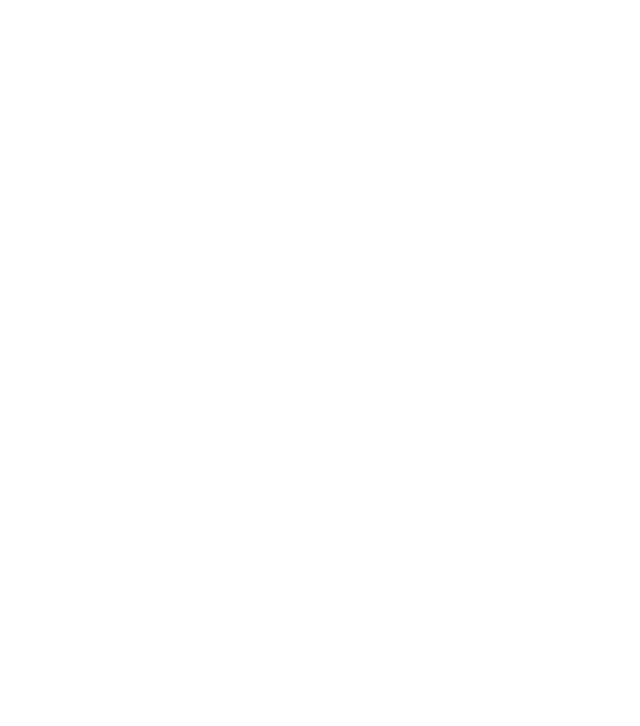
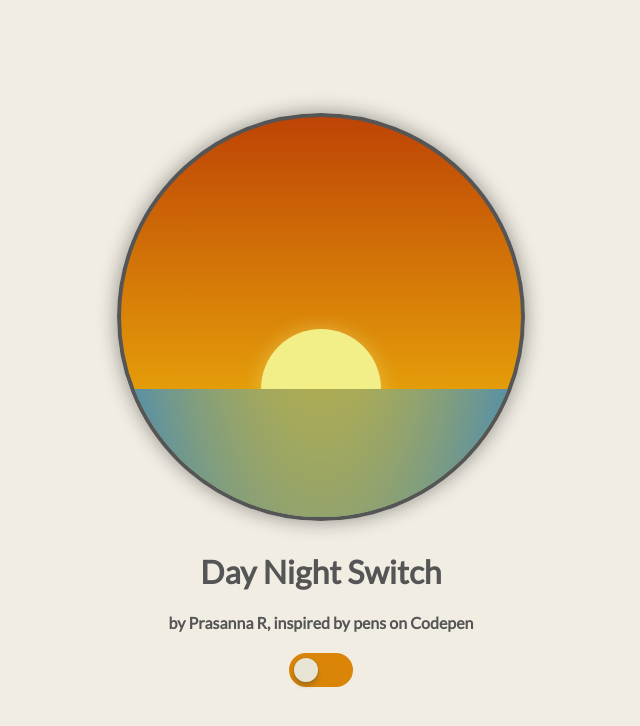
Before and after one commit to JuniorRaja/react-components-for-you, a React (Create React App) app: page /Components/DayNightSwitch/DayNightSwitch in a window 1280 px wide. Before the commit this address had no page. Shown: the top 726 px of the page, without its empty margins (319-959 px from the left). Built offline with nearby package versions, Linux system fonts and the light colour scheme.

Commit message:
Added Day Night Switch

```diff
--- a/package.json
+++ b/package.json
@@ -1,5 +1,5 @@
 {
-  "name": "reactbookstack",
+  "name": "react-components",
   "version": "0.1.0",
   "private": true,
   "dependencies": {
--- a/public/index.html
+++ b/public/index.html
@@ -1,43 +1,18 @@
 <!DOCTYPE html>
 <html lang="en">
+
   <head>
     <meta charset="utf-8" />
     <link rel="icon" href="%PUBLIC_URL%/favicon.ico" />
     <meta name="viewport" content="width=device-width, initial-scale=1" />
     <meta name="theme-color" content="#000000" />
-    <meta
-      name="description"
-      content="Web site created using create-react-app"
-    />
-    <link rel="apple-touch-icon" href="%PUBLIC_URL%/logo192.png" />
-    <!--
-      manifest.json provides metadata used when your web app is installed on a
-      user's mobile device or desktop. See https://developers.google.com/web/fundamentals/web-app-manifest/
-    -->
-    <link rel="manifest" href="%PUBLIC_URL%/manifest.json" />
-    <!--
-      Notice the use of %PUBLIC_URL% in the tags above.
-      It will be replaced with the URL of the `public` folder during the build.
-      Only files inside the `public` folder can be referenced from the HTML.
-
-      Unlike "/favicon.ico" or "favicon.ico", "%PUBLIC_URL%/favicon.ico" will
-      work correctly both with client-side routing and a non-root public URL.
-      Learn how to configure a non-root public URL by running `npm run build`.
-    -->
+    <meta name="description" content="Website containing React Components for Ref" />
     <title>React App</title>
   </head>
+
   <body>
     <noscript>You need to enable JavaScript to run this app.</noscript>
     <div id="root"></div>
-    <!--
-      This HTML file is a template.
-      If you open it directly in the browser, you will see an empty page.
+  </body>
 
-      You can add webfonts, meta tags, or analytics to this file.
-      The build step will place the bundled scripts into the <body> tag.
-
-      To begin the development, run `npm start` or `yarn start`.
-      To create a production bundle, use `npm run build` or `yarn build`.
-    -->
-  </body>
 </html>
--- a/src/App.js
+++ b/src/App.js
@@ -1,13 +1,8 @@
 import "./App.css";
-import {
-  BrowserRouter as Router,
-  Routes,
-  Route,
-  Navigate,
-} from "react-router-dom";
-import ScrollGallery from "./Components/ScrollGallery/ScrollGallery";
+import { BrowserRouter as Router, Routes, Route } from "react-router-dom";
 import Home from "./Home";
 import Books from "./Components/Books/Books";
+import DayNightSwitch from "./Components/DayNightSwitch/DayNightSwitch";
 
 function App() {
   return (
@@ -21,9 +16,14 @@
 
           <Route path="/Components/Books/Books" element={<Books />} />
 
-          <Route
+          {/* <Route
             path="/Components/ScrollGallery/ScrollGallery"
             element={<ScrollGallery />}
+          /> */}
+
+          <Route
+            path="/Components/DayNightSwitch/DayNightSwitch"
+            element={<DayNightSwitch />}
           />
         </Routes>
       </Router>
@@ -141,8 +141,7 @@
         </div>
         <div className="overlay"></div>
       </div> */}
-      <br />
-      <br />
+
       {/* <ScrollGallery /> */}
     </div>
   );
--- /dev/null
+++ b/src/Components/DayNightSwitch/DayNightSwitch.css
@@ -0,0 +1,296 @@
+@import url(https://fonts.googleapis.com/css?family=Lato);
+
+#info {
+    position: absolute;
+    left: 5%;
+}
+
+body {
+    padding: 0;
+    margin: 0;
+    font-family: 'Lato';
+    text-align: center;
+}
+
+.section-switch {
+    display: flex;
+    flex-direction: column;
+    align-items: center;
+    justify-content: center;
+    font-size: 1em;
+    text-align: center;
+    background: #f1ede3;
+    width: 100%;
+    height: 100vh;
+    color: #555;
+
+    -webkit-transition: background 0.5s ease-in-out;
+    transition: background 0.5s ease-in-out;
+}
+
+.night .section {
+    background: #080d17;
+    color: #e9e5d5;
+}
+
+.night #intro-text {
+    color: #e9e5d5;
+}
+
+.time-circle {
+    position: relative;
+    background: linear-gradient(to bottom, #BE4405, #F6C60C);
+    width: 400px;
+    height: 400px;
+    border-radius: 50%;
+    border: 4.5px solid #555;
+    overflow: hidden;
+    padding: 0px;
+    margin: 0 auto;
+    margin-bottom: 10px;
+    box-shadow: 0 0 20px rgba(0, 0, 0, 0.4);
+    text-align: center;
+
+    -webkit-transition: all 1.1s ease-in-out;
+    transition: all 1.1s ease-in-out;
+}
+
+.night .time-circle {
+    background: linear-gradient(to bottom, #111936, #285A7B);
+    border-color: #e9e5d5;
+}
+
+.sun {
+    margin-top: 20px;
+    background: #F2EF88;
+    box-shadow: 0 0 20px rgba(242, 239, 136, 0.4);
+    width: 30%;
+    height: 30%;
+    border-radius: 50%;
+    position: relative;
+    left: 35%;
+    top: 48%;
+
+    -webkit-animation: pulse 5s ease infinite alternate;
+    animation: pulse 5s ease infinite alternate;
+    -webkit-transition: all 1.1s 0.4s ease;
+    transition: all 1.1s 0.4s ease;
+}
+
+@keyframes pulse {
+    0% {
+        box-shadow: 0 0 20px rgba(242, 239, 136, 0.4);
+    }
+
+    50% {
+        box-shadow: 0 0 40px rgba(242, 239, 136, 1);
+    }
+
+    100% {
+        box-shadow: 0 0 20px rgba(242, 239, 136, 0.4);
+    }
+}
+
+@-webkit-keyframes pulse {
+    0% {
+        box-shadow: 0 0 20px rgba(242, 239, 136, 0.4);
+    }
+
+    50% {
+        box-shadow: 0 0 40px rgba(242, 239, 136, 1);
+    }
+
+    100% {
+        box-shadow: 0 0 20px rgba(242, 239, 136, 0.4);
+    }
+}
+
+.night .sun {
+    top: 70%;
+    left: 20%;
+
+    -webkit-transition: all 1.1s 0s ease;
+    transition: all 1.1s 0s ease;
+}
+
+.moon {
+    position: absolute;
+    margin-top: 20px;
+    background: #d9d8d0;
+    box-shadow: inset -10px 2px 0 0px #899098;
+    width: 22.5%;
+    height: 22.5%;
+    border-radius: 100%;
+    position: relative;
+    left: 120%;
+    margin-left: -50px;
+    top: -50%;
+    overflow: hidden;
+
+    -webkit-transition: all 1.1s 0s ease;
+    transition: all 1.1s 0s ease;
+}
+
+.night .moon {
+    left: 65%;
+    top: -10%;
+
+    -webkit-transition: all 1.1s 0.4s ease;
+    transition: all 1.1s 0.4s ease;
+}
+
+.moon div:nth-child(n) {
+    position: relative;
+    background: #b9b8b0;
+    border-radius: 50%;
+    box-shadow: inset 4px -2px 0 0px #535457;
+}
+
+.moon div:nth-child(1) {
+    top: 25%;
+    left: 12%;
+    width: 27%;
+    height: 27%;
+}
+
+.moon div:nth-child(2) {
+    top: -11%;
+    left: 60%;
+    width: 16%;
+    height: 16%;
+}
+
+.moon div:nth-child(3) {
+    top: 25%;
+    left: 44%;
+    width: 16%;
+    height: 16%;
+}
+
+.stars {
+    opacity: 0;
+    margin-left: 100px;
+    top: 0;
+    left: 0;
+    -webkit-transition: all 0.8s 0s ease;
+    transition: all 0.8s 0s ease;
+    z-index: 1000;
+}
+
+.night .stars {
+    opacity: 1;
+
+    -webkit-transition: all 3s 0.4s ease;
+    transition: all 3s 0.4s ease;
+}
+
+.stars div:nth-child(n) {
+    position: absolute;
+    background: radial-gradient(rgba(255, 255, 255, 1), rgba(255, 255, 255, 0));
+    border-radius: 50%;
+    box-shadow: 0 0 10px rgba(255, 255, 255, 1);
+    overflow: hidden;
+    width: 0.4%;
+    height: 0.4%;
+
+    margin-left: 20%;
+    margin-top: -20%;
+
+    -webkit-transition: all 1s 0s ease;
+    transition: all 1s 0s ease;
+}
+
+.night .stars div:nth-child(n) {
+    margin-left: 0;
+    margin-top: 0;
+
+    -webkit-transition: all 1s 0.4s ease-out;
+    transition: all 1s 0.4s ease-out;
+}
+
+.stars div:nth-child(1) {
+    left: 25%;
+    top: 30%;
+}
+
+.stars div:nth-child(2) {
+    left: 55%;
+    top: 20%;
+}
+
+.stars div:nth-child(3) {
+    left: 60%;
+    top: 60%;
+}
+
+.stars div:nth-child(4) {
+    left: 40%;
+    top: 45%;
+}
+
+.stars div:nth-child(5) {
+    left: 15%;
+    top: 55%;
+}
+
+.stars div:nth-child(6) {
+    left: 40%;
+    top: 10%;
+}
+
+.stars div:nth-child(7) {
+    left: 80%;
+    top: 55%;
+}
+
+.water {
+    position: absolute;
+    background: repeating-radial-gradient(ellipse farthest-corner at center -400%, #f5c30e 30%, #518eac 90%) repeat scroll 0 0 #518eac;
+    width: 100%;
+    height: 200px;
+    top: 68%;
+
+    -webkit-transition: all 1.1s ease;
+    transition: all 1.1s ease;
+
+}
+
+.night .water {
+    background: repeating-radial-gradient(ellipse farthest-corner at center -400%, #7fa1bb 30%, #1d425a 90%) repeat scroll 0 0 #1d425a;
+}
+
+#switch,
+#circle {
+    height: 30px;
+    -webkit-transition: all 0.4s cubic-bezier(0.54, 1.6, 0.5, 1);
+    transition: all 0.4s cubic-bezier(0.54, 1.6, 0.5, 1);
+}
+
+#switch {
+    width: 60px;
+    margin: 0 auto;
+    border: 2px solid #DA8508;
+    border-radius: 27px;
+    background: #DA8508;
+    position: relative;
+}
+
+#circle {
+    margin-top: 5%;
+    margin-left: 5%;
+    width: 40%;
+    height: 80%;
+    border-radius: 50%;
+    box-shadow: 0 4px 4px rgba(26, 53, 71, 0.25), 0 0 0 1px rgba(26, 53, 71, 0.07);
+    background: #e9e5d5;
+}
+
+.switched {
+    border-color: #1C3958 !important;
+    background: #1C3958 !important;
+}
+
+.switched #circle {
+    margin-left: 55%;
+    background: #e9e5d5;
+}
--- /dev/null
+++ b/src/Components/DayNightSwitch/DayNightSwitch.jsx
@@ -0,0 +1,48 @@
+import React, { useState } from "react";
+import "./DayNightSwitch.css";
+
+const DayNightSwitch = () => {
+  const [isNight, setIsNight] = useState(false);
+
+  const toggleDayNight = () => {
+    setIsNight(!isNight);
+  };
+
+  return (
+    <div id="fullpage" className={isNight ? "night" : ""}>
+      <div className="section-switch">
+        <div className="time-circle">
+          <div className="sun"></div>
+          <div className="moon">
+            <div></div>
+            <div></div>
+            <div></div>
+          </div>
+          <div className="stars">
+            <div></div>
+            <div></div>
+            <div></div>
+            <div></div>
+            <div></div>
+            <div></div>
+            <div></div>
+          </div>
+          <div className="water"></div>
+        </div>
+        <div id="intro-text">
+          <h1>Day Night Switch</h1>
+          <h4>by Prasanna R, inspired by pens on Codepen</h4>
+        </div>
+        <div
+          id="switch"
+          onClick={toggleDayNight}
+          className={isNight ? "switched" : ""}
+        >
+          <div id="circle"></div>
+        </div>
+      </div>
+    </div>
+  );
+};
+
+export default DayNightSwitch;
--- a/src/Home.css
+++ b/src/Home.css
@@ -0,0 +1,14 @@
+li {
+    list-style: none;
+    padding: 1rem 2rem;
+    margin: 1rem;
+}
+
+a {
+    text-decoration: none;
+    padding: 1rem 2rem;
+    min-width: 3rem;
+    color: white;
+    background-color: rgb(44, 43, 43);
+    border-radius: 1rem;
+}
--- a/src/Home.jsx
+++ b/src/Home.jsx
@@ -1,7 +1,6 @@
 import React from "react";
-// importing Link from react-router-dom to navigate to
-// different end points.
 import { Link } from "react-router-dom";
+import "./Home.css";
 
 const Home = () => {
   return (
@@ -17,9 +16,14 @@
         <li>
           <Link to="/Components/Books/Books">Books</Link>
         </li>
-        <li>
+        {/* <li>
           <Link to="/Components/ScrollGallery/ScrollGallery">
             Scroll Gallery
+          </Link>
+        </li> */}
+        <li>
+          <Link to="/Components/DayNightSwitch/DayNightSwitch">
+            Day Night Switch
           </Link>
         </li>
       </ul>
```
Also changed, not shown: public/robots.txt (deleted).
